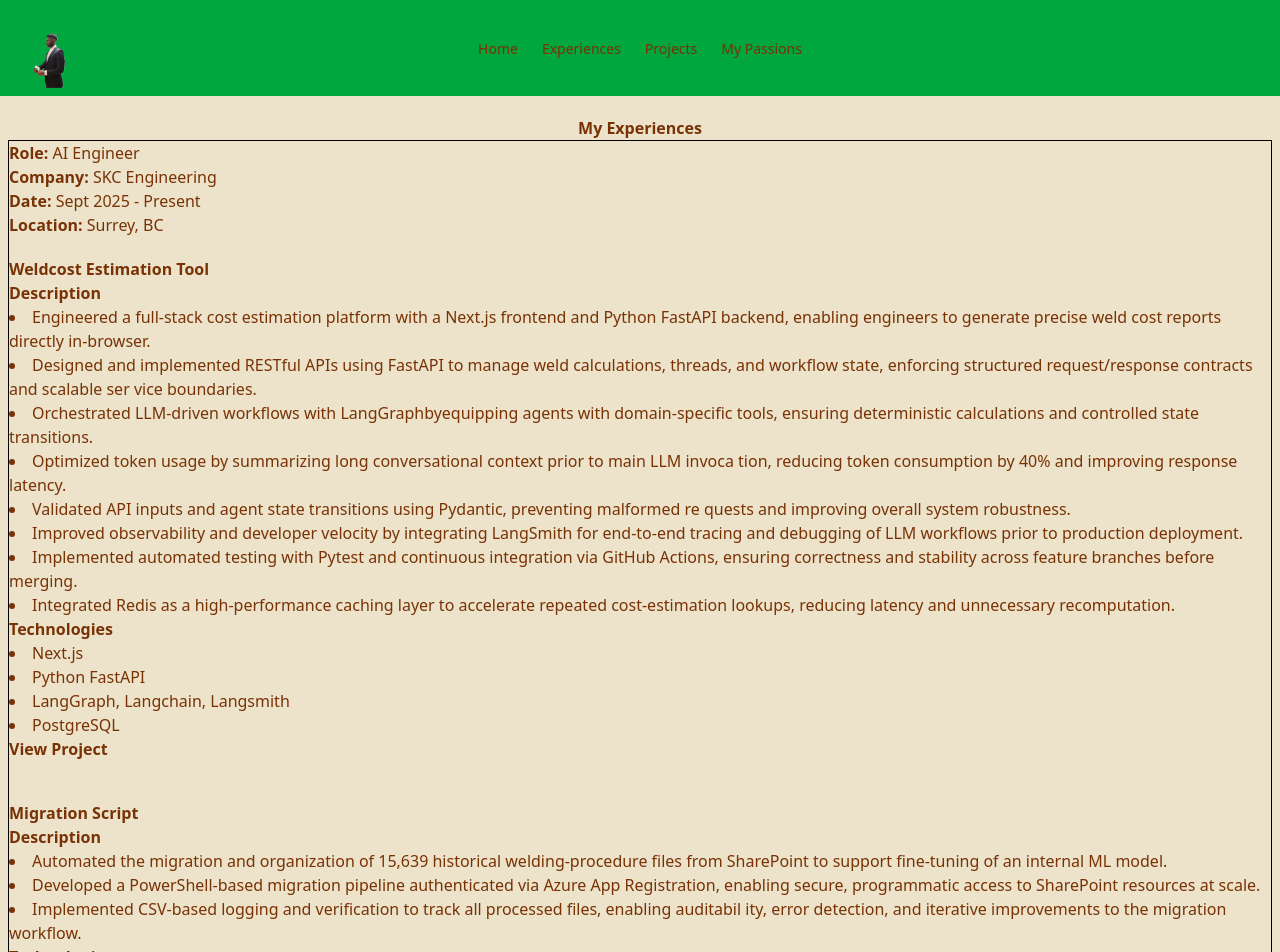
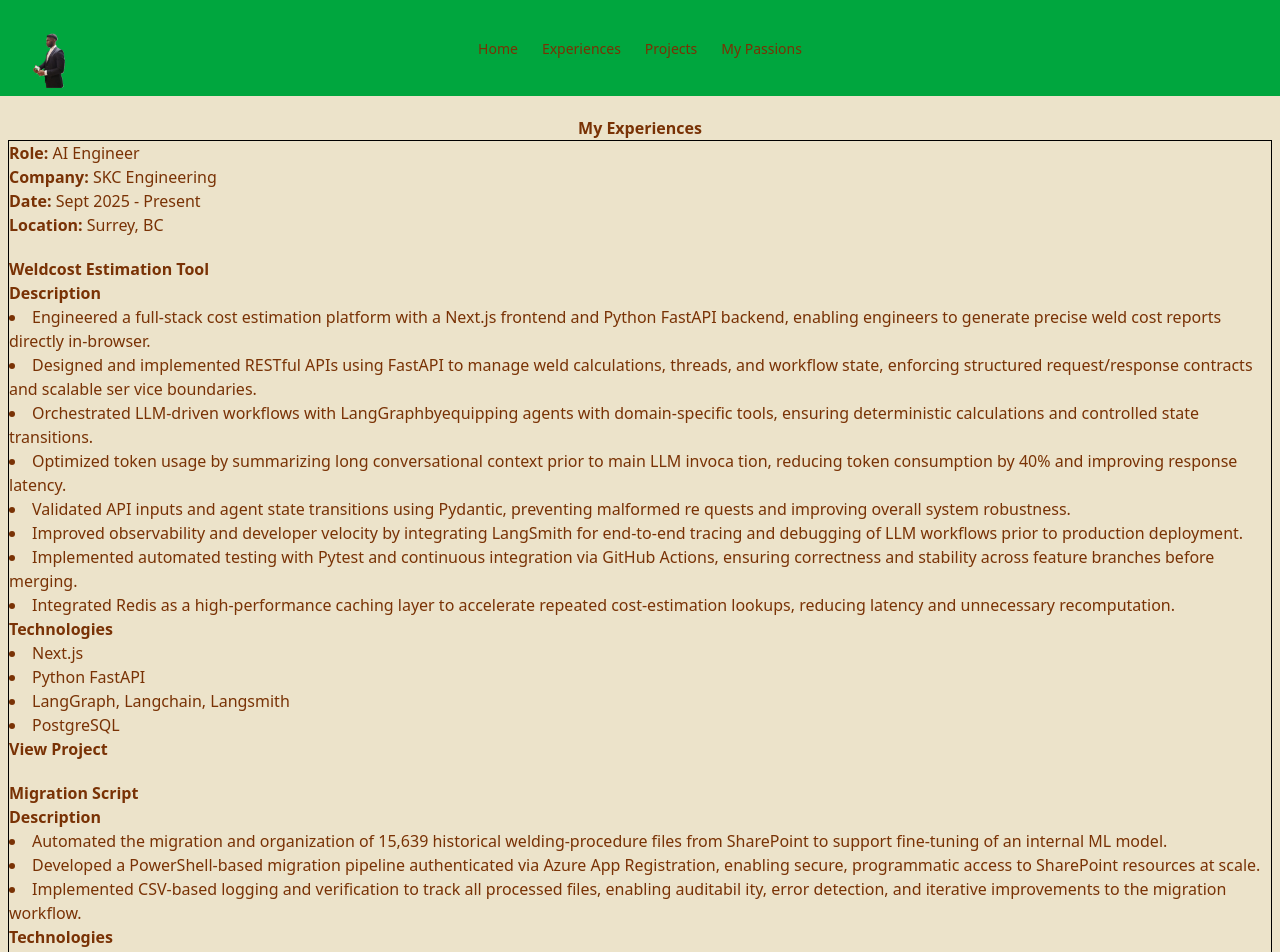
Before and after one commit to maximenewman/portfolio, a Next.js app: page /experiences in a window 1280 px wide. Shown: the top 952 px of the page. Built offline with nearby package versions, Linux system fonts and the light colour scheme.

Commit message:
Refactored display_project, so now we map individual projects, and fixed indentation issue by simply removing container divs, which by default have padding

```diff
--- a/app/experiences/components/display_experiences.tsx
+++ b/app/experiences/components/display_experiences.tsx
@@ -10,7 +10,11 @@
                     <h2><strong>Company:</strong> {experience.company}</h2>
                     <h2><strong>Date:</strong> {experience.date}</h2>
                     <h2><strong>Location:</strong> {experience.location}</h2>
-                    {display_project(experience.projects)}
+                    {experience.projects.map((project, index) => (
+                                        <div key={index}>
+                                            {display_project(project)}
+                                        </div>
+                                    ))}
                 </div>
             ))}
         </div>
--- a/app/projects/components/project_display.tsx
+++ b/app/projects/components/project_display.tsx
@@ -1,34 +1,55 @@
 import { project } from "@/app/projects/data/projects"
 
-export function display_project(projects: project[]){
+// export function display_project(projects: project[]){
+//     return (
+//         <div className="container">
+//             <div className="flex flex-wrap items-center justify-center">
+//                 {projects.map((project, index) => (
+//                     <div key={index} className="my-5">
+//                         <h1><strong>{project.title}</strong></h1>
+
+//                         <h2><strong>Description</strong></h2>
+//                         <ul className="list-disc list-inside">
+//                             {project.description.map((desc, i) => (
+//                                 <li key={i}>{desc}</li>
+//                             ))}
+//                         </ul>
+
+//                         <h2><strong>Technologies</strong></h2>
+//                         <ul className="list-disc list-inside">
+//                             {project.tech.map((tech, i) => (
+//                                 <li key={i}>{tech}</li>
+//                             ))}
+//                         </ul>
+
+//                         <a href={project.link}><strong>View Project</strong></a>
+
+//                     </div>
+//                 ))}
+//             </div>
+//         </div>
+//     )
+// }
+export function display_project(proj: project){
     return (
-        <div className="container">
-            <div></div>
-
-            <div className="flex flex-wrap items-center justify-center">
-                {projects.map((project, index) => (
-                    <div key={index} className="my-5">
-                        <h1><strong>{project.title}</strong></h1>
+        <div className="my-5">
+            <h1><strong>{proj.title}</strong></h1>
 
             <h2><strong>Description</strong></h2>
             <ul className="list-disc list-inside">
-                            {project.description.map((desc, i) => (
+                {proj.description?.map((desc, i) => (
                     <li key={i}>{desc}</li>
                 ))}
             </ul>
 
             <h2><strong>Technologies</strong></h2>
             <ul className="list-disc list-inside">
-                            {project.tech.map((tech, i) => (
+                {proj.tech?.map((tech, i) => (
                     <li key={i}>{tech}</li>
                 ))}
             </ul>
 
-                        <a href={project.link}><strong>View Project</strong></a>
-
-                    </div>
-                ))}
-            </div>
+            <a href={proj.link}><strong>View Project</strong></a>
         </div>
     )
 }
--- a/app/projects/page.tsx
+++ b/app/projects/page.tsx
@@ -8,7 +8,11 @@
                 <h1><strong>My Projects</strong></h1>
             </header>
             <main>
-                {display_project(projects)}
+                {projects.map((project, index) => (
+                    <div key={index}>
+                        {display_project(project)}
+                    </div>
+                ))}
             </main>
         </div>
     )
```
Lines whose indentation alone changed are shown as unchanged.
